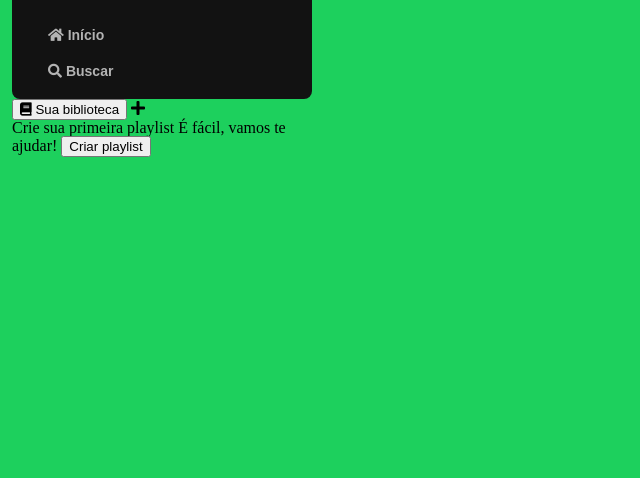
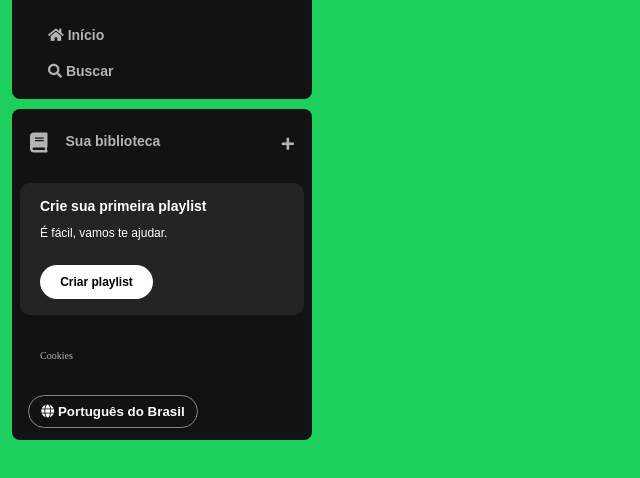
Before and after one commit to LucasCatuyama/Alura-imersao-spotify, a plain HTML site: page index.html in a window 1280 px wide. Shown: the part 74-552 px from the top of the page, without its empty margins (0-640 px from the left). Drawn offline with Linux system fonts and the light colour scheme.

Commit message:
Finished the library

```diff
--- a/index.html
+++ b/index.html
@@ -22,7 +22,7 @@
 
   <body>
     <div class="sidebar">
-      <nav class="sidebar_navigation">
+      <nav class="sidebar__navigation">
         <div>
           <div class="logo">
             <a href="">
@@ -49,22 +49,33 @@
       </nav>
 
       <div class="library">
-        <div class="library_content">
-          <button class="library_button">
+        <div class="library__content">
+          <button class="library__button">
             <span class="fa fa-book"></span>
             <span>Sua biblioteca</span>
           </button>
             <span class="fa fa-plus"></span>
         </div>
         <section class="section-playlist">
-          <secttion class="secttion-playlist_content">
+          <section class="section-playlist__content">
             <span class="text title">Crie sua primeira playlist</span>
-            <span class="text subtitle">É fácil, vamos te ajudar!</span>
-            <button class="section-playlist_button">
+            <span class="text subtitle">É fácil, vamos te ajudar.</span>
+            <button class="section-playlist__button">
               <span>Criar playlist</span>
             </button>
-          </secttion>
+          </section>
         </section>
+
+        <div class="cookies">
+          <a href="">Cookies</a>
+        </div>
+
+        <div class="languages">
+          <button class="languages__button">
+            <span class="fa fa-globe"></span>
+            <span>Português do Brasil</span>
+          </button>
+        </div>
       </div>
     </div>
   </body>
--- a/style.css
+++ b/style.css
@@ -1,5 +1,6 @@
 :root {
   --background-color: #121212;
+  --subbackground-color: #242424;
   --font-color: #b3b3b3;
   --font: "DM Sans" , sans-serif;
 }
@@ -18,13 +19,13 @@ body {
   width: 300px;
 }
 
-.sidebar_navigation {
+.sidebar__navigation {
   background-color: var(--background-color);
   border-radius: 8px;
   padding: 16px 0 0 16px;
 }
 
-.sidebar_navigation .logo {
+.sidebar__navigation .logo {
     background-color: var(--background-color);
     display:flex;
     border-radius: 8px;
@@ -49,3 +50,124 @@ body {
     font-weight: 600;
     font-size: 14px;
 }
+
+.library {
+  background-color: var(--background-color);
+  border-radius: 8px;
+  display: flex;
+  justify-content: space-between;
+  flex-direction: column;
+  padding: 4px 8px;
+  color: var(--font-color);
+  font-weight: 600;
+  font-size: 14px;
+  margin-top: 10px;
+}
+
+.library .library__content {
+  display: flex;
+  justify-content: space-between;
+}
+
+.library .library__button {
+  display: flex;
+  margin-right: 10px;
+  color: var(--font-color);
+  background-color: transparent;
+  border: 0px;
+  font-size: 14px;
+  font-weight: 700;
+  font-family: var(--font);
+  text-align: center;
+  text-decoration: none;
+  text-transform: none;
+  padding: 20px 10px;
+}
+
+.library .library__button .fa{
+  font-size: 20px;
+  margin-right: 10px;
+  font-weight: 300;
+  padding-right: 8px;
+}
+
+.library .library__content .fa-plus {
+  margin: 24px 10px;
+}
+
+.section-playlist {
+  display: flex;
+  align-items: flex-start;
+  justify-content: space-between;
+  gap: 20px;
+  background-color: var(--subbackground-color);
+  color: var(--font-color);
+  font-weight: 600;
+  margin: 8px 0px;
+  padding: 16px 20px;
+  border-radius: 10px;
+}
+
+.section-playlist .section-playlist__content {
+  display: flex;
+  flex-direction: column;
+}
+
+.section-playlist__content .text {
+  padding-bottom: 14px;
+  color: #fff;
+  font-family: var(--font);
+}
+
+.section-playlist__content .title {
+  font-weight: 700;
+}
+
+.section-playlist__content .subtitle {
+  font-weight: 500;
+  font-size: 12px;
+}
+
+.section-playlist__content .section-playlist__button {
+  display: flex;
+  justify-content: center;
+  background-color: #fff;
+  color: #000;
+  border-radius: 20px;
+  font-size: 12px;
+  font-weight: 700;
+  font-family: var(--font);
+  text-decoration: none;
+  padding: 10px;
+  margin-top: 12px;
+  border: 0px;
+  width: 113px;
+}
+
+.sidebar .cookies {
+  margin: 25px 20px;
+}
+
+.sidebar .cookies a {
+  color: var(--font-color);
+  font-weight: 500;
+  font-size: 10px;
+  text-decoration: none;
+}
+
+.sidebar .cookies a:hover {
+  text-decoration: underline;
+}
+
+.languages .languages__button {
+  background-color: transparent;
+  border: 1px solid #878787;
+  border-radius: 20px;
+  color: #fff;
+  cursor: pointer;
+  align-items: center;
+  font-weight: bold;
+  width: 170px;
+  margin: 8px;
+  padding: 8px;
+}
```
